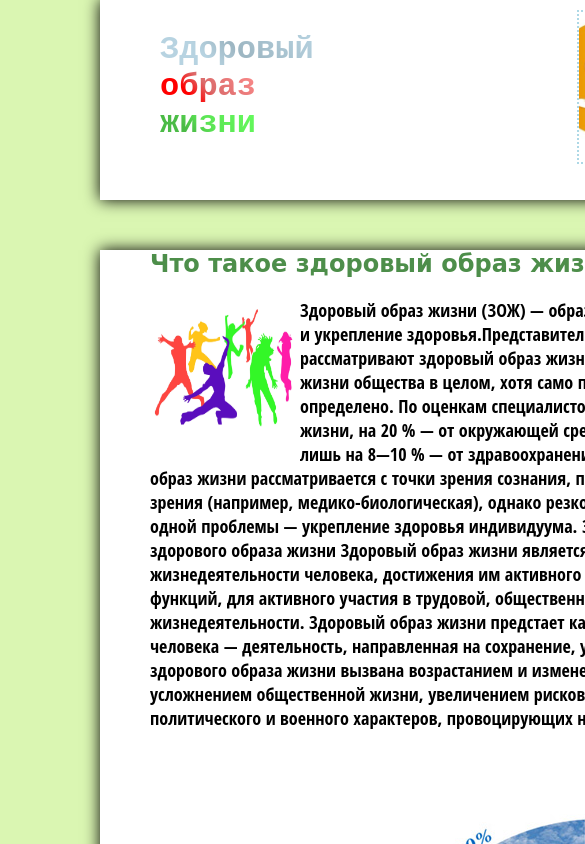
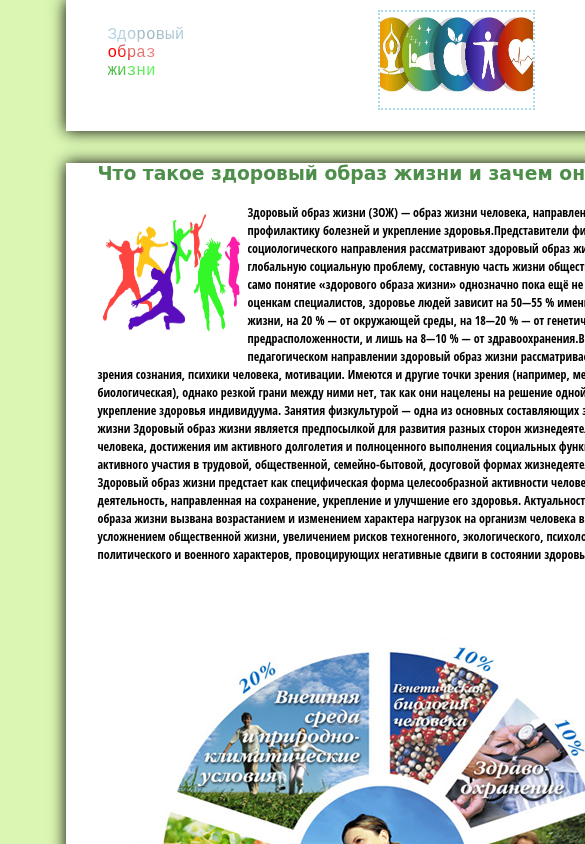
Before and after one commit to androshchyk11/-_2, a plain HTML site: page index.html in a window 390 px wide. Shown: the top 844 px of the page, 585 px wide, since content can reach past the window. Drawn offline with Linux system fonts and the light colour scheme.

Commit message:
third commit

```diff
--- a/css/style.css
+++ b/css/style.css
@@ -47,7 +47,7 @@ header {
     border-color: lightblue;
     border-width: 2px;
     float: left;
-    width: 350px;
+    width: 250px;
     height: 150px;
 }
 
@@ -97,3 +97,71 @@ header {
 .second_con {
     text-align: center;
 }
+
+@media screen and (max-width:480px) {
+    main,
+    header {
+        width: 400px;
+    }
+    body {
+        width: 480px;
+    }
+    .mainwords {
+        width: 70px;
+    }
+    .mainfoto {
+        margin-left: 15px;
+        width: 80px;
+        height: 50px;
+    }
+    .title {
+        margin-left: 15px;
+        height: 70px;
+    }
+    .foto {
+        margin-left: 50px;
+        width: 166px;
+    }
+    .maincontent {
+        margin-left: 16px;
+        margin-right: 16px;
+        margin-top: 16px;
+    }
+    .knowtxt {
+        font-size: 6px;
+    }
+}
+
+@media screen and (max-width:768px) {
+    main,
+    header {
+        width: 637px;
+    }
+    body {
+        width: 768px;
+    }
+    .mainwords {
+        width: 132px;
+    }
+    .mainfoto {
+        margin-left: 32px;
+        width: 153px;
+        height: 96px;
+    }
+    .title {
+        margin-left: 32px;
+        height: 131px;
+    }
+    .foto {
+        margin-left: 96px;
+        width: 327px;
+    }
+    .maincontent {
+        margin-left: 32px;
+        margin-right: 32px;
+        margin-top: 32px;
+    }
+    .knowtxt {
+        font-size: 12px;
+    }
+}
--- a/index.html
+++ b/index.html
@@ -6,14 +6,15 @@
     <meta name="viewport" content="width=device-width, initial-scale=1.0">
     <title>Document</title>
     <link rel="stylesheet" href="./css/style.css">
-    <script src="http://css3-mediaqueries-js.googlecode.com/svn/trunk/css3-mediaqueries.js"></script>
+
+    <script src="https://oss.maxcdn.com/respond/1.4.2/respond.min.js"></script>
 </head>
 
 <body>
     <div class="wrapper">
         <header>
             <div class="title">
-                <h1 class="mainwords"><span class="s1">Здоровый</span> <span class="s2">образ</span> <span class="s3">жизни</span></h1>
+                <p class="mainwords"><span class="s1">Здоровый</span> <span class="s2">образ</span> <span class="s3">жизни</span></p>
                 <div class="foto">
                     <img src="./img/mainfoto.jpg" class="mainfoto">
                 </div>
@@ -21,7 +22,7 @@
         </header>
         <main>
             <div class="maincontent">
-                <h2 class="firstword"> Что такое здоровый образ жизни и зачем он нужен.</h2>
+                <h3 class="firstword"> Что такое здоровый образ жизни и зачем он нужен.</h3>
                 <p class="first_con"><img src="./img/listfoto.jpg" class="listfoto" align="left"><span class="knowtxt">Здоровый образ жизни (ЗОЖ) — образ жизни человека, направленный на профилактику болезней и укрепление здоровья.Представители философско-социологического направления рассматривают здоровый образ жизни как глобальную социальную проблему, составную часть жизни общества в целом, хотя само понятие «здорового образа жизни» однозначно пока ещё не определено. По оценкам специалистов, здоровье людей зависит на 50—55 % именно от образа жизни, на 20 % — от окружающей среды, на 18—20 % — от генетической предрасположенности, и лишь на 8—10 % — от здравоохранения.В психолого-педагогическом направлении здоровый образ жизни рассматривается с точки зрения сознания, психики человека, мотивации. Имеются и другие точки зрения (например, медико-биологическая), однако резкой грани между ними нет, так как они нацелены на решение одной проблемы — укрепление здоровья индивидуума.
 Занятия физкультурой — одна из основных составляющих здорового образа жизни
 
```
Also changed, not shown: css/queries.css (added, +67 -0 lines).
